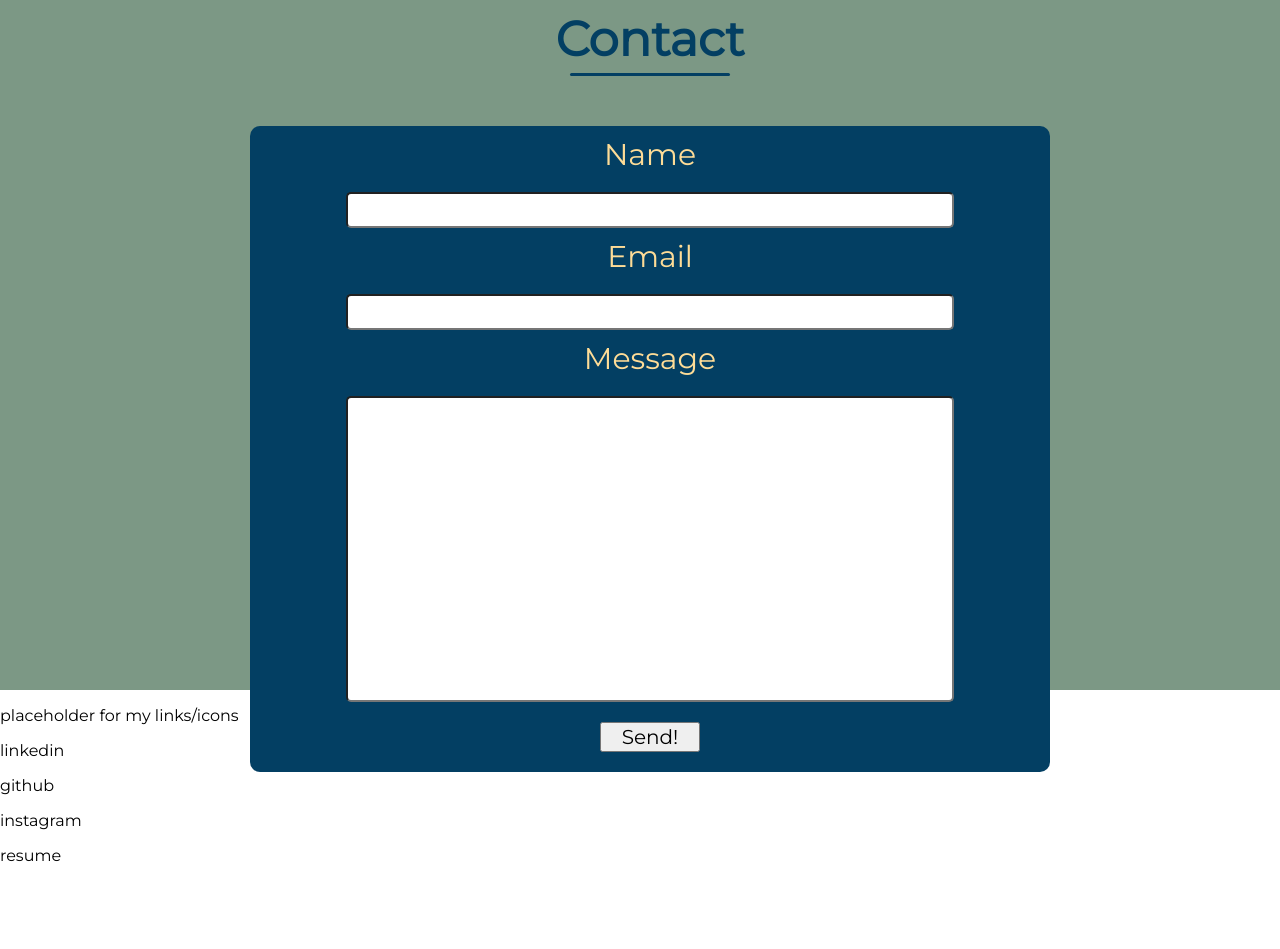
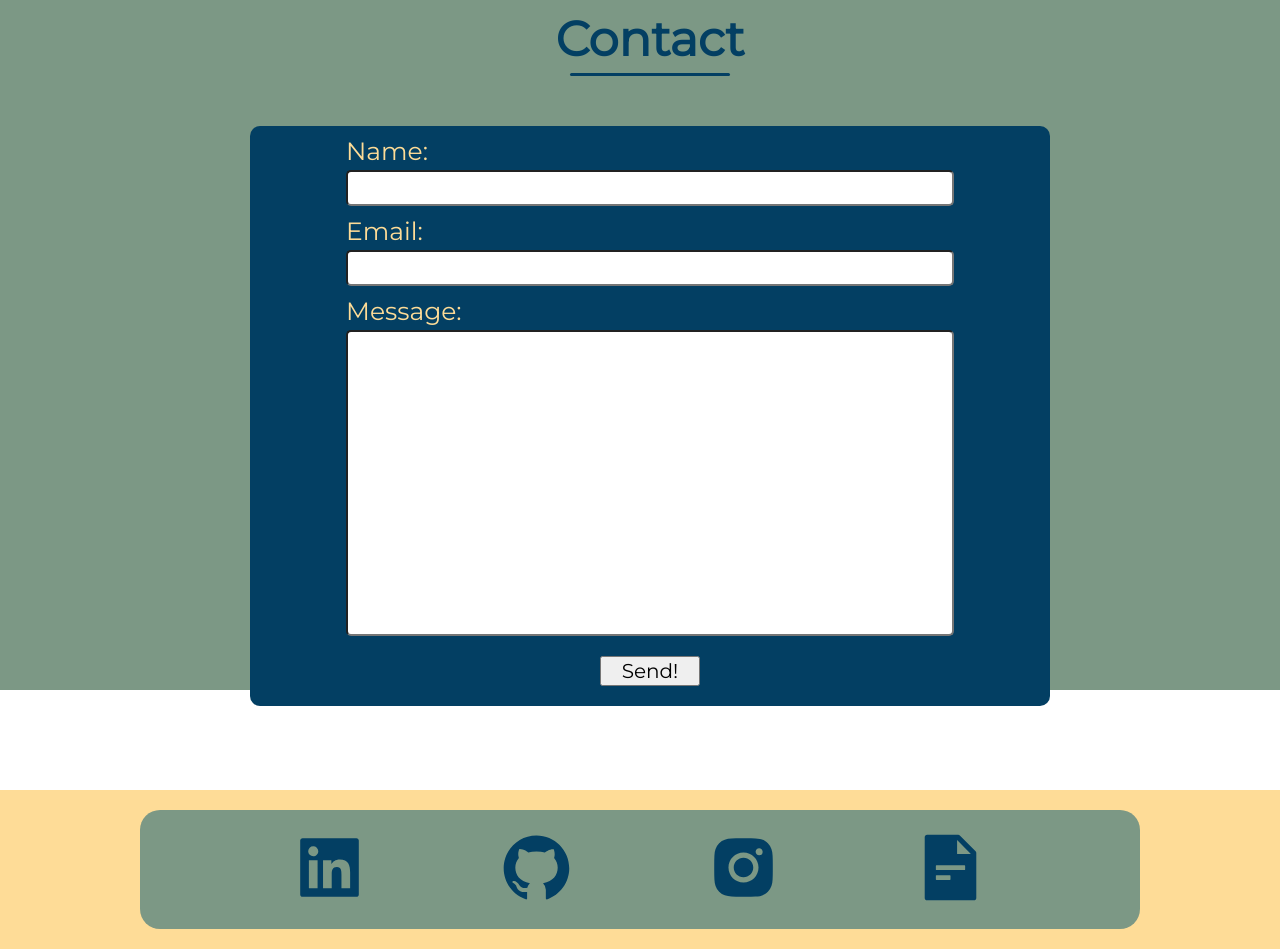
Before and after one commit to codymu45/mullen, a React (Create React App) app: page / in a window 1280 px wide. Shown: the part 3540-4489 px from the top of the page. Before the commit the page ends 4421 px from the top, so only its background shows below. Built offline with nearby package versions, Linux system fonts and the light colour scheme.

Commit message:
adding footer icons with links and styling

```diff
--- a/package.json
+++ b/package.json
@@ -11,7 +11,8 @@
     "react": "^17.0.1",
     "react-dom": "^17.0.1",
     "react-fontawesome": "^1.7.1",
-    "react-icons": "^4.1.0",
+    "react-icons": "^4.2.0",
+    "react-router-dom": "^5.2.0",
     "react-scripts": "4.0.1",
     "react-scroll": "^1.8.1",
     "web-vitals": "^0.2.4"
--- a/src/components/Contact/index.js
+++ b/src/components/Contact/index.js
@@ -14,11 +14,11 @@ const Contact = () => {
         <hr className='contactUnderline'/>
       </div>
       <div className='contactForm'>
-        <label data-aos='fade-right' for='inputName' id='nameLabel'>Name</label><br/>
+        <label data-aos='fade-right' for='inputName' id='nameLabel'>Name:</label><br/>
         <input data-aos='fade-left' type='text' id='inputName'/>
-        <label data-aos='fade-right' for='inputEmail' id='emailLabel'>Email</label><br/>
+        <label data-aos='fade-right' for='inputEmail' id='emailLabel'>Email:</label><br/>
         <input data-aos='fade-left' type='email' id='inputEmail'/>
-        <label data-aos='fade-right' for='inputMessage' id='messageLabel'>Message</label><br/>
+        <label data-aos='fade-right' for='inputMessage' id='messageLabel'>Message:</label><br/>
         <input data-aos='fade-left' type='text' id='inputMessage'/>
         <button data-aos='fade-right' type='submit' id='contactSubmit'>
           Send!
--- a/src/components/Contact/style.css
+++ b/src/components/Contact/style.css
@@ -37,7 +37,7 @@
 }
 
 #inputName{
-  margin: 0 20 20 20;
+  margin-top: -15px;
   font-family: 'Montserrat', sans-serif;
   width: 75%;
   height: 30px;
@@ -48,7 +48,7 @@
 }
 
 #inputEmail{
-  margin: 0 20 20 20;
+  margin-top: -15px;
   font-family: 'Montserrat', sans-serif;
   font-size: 20px;
   width: 75%;
@@ -59,7 +59,7 @@
 }
 
 #inputMessage{
-  margin: 0 20 20 20;
+  margin-top: -15px;
   width: 75%;
   height: 300px;
   font-family: 'Montserrat', sans-serif;
@@ -77,22 +77,22 @@
 }
 
 #nameLabel{
-  font-size: 30px;
-  text-align: center;
+  font-size: 25px;
   padding-top: 10px;
+  margin-left: 12%;
   color: #fedc97;
 }
 
 #emailLabel{
-  font-size: 30px;
-  text-align: center;
+  font-size: 25px;
+  margin-left: 12%;
   padding-top: 10px;
   color: #fedc97;
 }
 
 #messageLabel{
-  font-size: 30px;
-  text-align: center;
+  font-size: 25px;
+  margin-left: 12%;
   padding-top: 10px;
   color: #fedc97;
 }
--- a/src/components/Footer/index.js
+++ b/src/components/Footer/index.js
@@ -1,16 +1,23 @@
 import React from 'react'
+import './style.css';
+import { BrowserRouter as Router, } from 'react-router-dom';
+import { AiFillLinkedin } from 'react-icons/ai';
+import { AiFillInstagram } from 'react-icons/ai';
+import { AiFillGithub } from 'react-icons/ai';
+import { AiFillFileText } from 'react-icons/ai';
 
 const Footer = () => {
   return (
-    <div className='footContainer'>
-      <div className='contactLinks'>
-        <p>placeholder for my links/icons</p>
-        <p>linkedin</p>
-        <p>github</p>
-        <p>instagram</p>
-        <p>resume</p>
+    <Router>
+      <div className='footContainer'>
+        <div className='contactLinks'>
+          <a href='https://www.linkedin.com/in/codymu/' target='_blank' rel='noreferrer'><AiFillLinkedin id='linkedInLogo' /></a>
+          <a href='https://github.com/codymu45' target='_blank' rel='noreferrer'><AiFillGithub id='githubLogo' /></a>
+          <a href='https://www.instagram.com/c_murren/' target='_blank' rel='noreferrer'><AiFillInstagram id='instagramLogo' /></a>
+          <a href='https://docs.google.com/document/d/1pt4XwT198rftlTEp9oAScGZCWY0UyKX9_7We-1WaW10/edit' target='_blank' rel='noreferrer'><AiFillFileText id='resumeLogo' /></a>
+        </div>
       </div>
-    </div>
+    </Router>
   )
 }
 
--- a/src/components/Footer/style.css
+++ b/src/components/Footer/style.css
@@ -0,0 +1,62 @@
+.footContainer{
+  width: 100%;
+  background-color: #fedc97;
+  margin-top: 100px;
+  padding: 20px 0px 20px 0px;
+
+}
+
+.contactLinks{
+  margin: auto;
+  width: 75%;
+  display: flex;
+  flex-direction: row;
+  justify-content: space-evenly;
+  padding: 20px;
+  background-color: #7c9885;
+  border-radius: 20px;
+}
+
+#linkedInLogo{
+  width: 75px;
+  height: 75px;
+  color: #033f63;
+}
+
+#linkedInLogo:hover{
+  color: #fedc97;
+  transition: ease-out 0.3s;
+}
+
+#githubLogo{
+  width: 75px;
+  height: 75px;
+  color: #033f63;
+}
+
+#githubLogo:hover{
+  color: #fedc97;
+  transition: ease-out 0.3s;
+}
+
+#instagramLogo{
+  width: 75px;
+  height: 75px;
+  color: #033f63;
+}
+
+#instagramLogo:hover{
+  color: #fedc97;
+  transition: ease-out 0.3s;
+}
+
+#resumeLogo{
+  width: 75px;
+  height: 75px;
+  color: #033f63;
+}
+
+#resumeLogo:hover{
+  color: #fedc97;
+  transition: ease-out 0.3s;
+}
```
Also changed, not shown: 2 other files (tests, documents, lock files or other folders).
